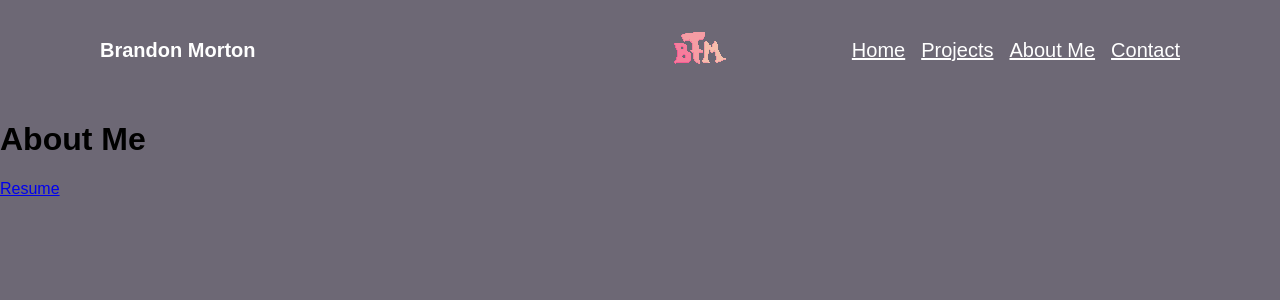
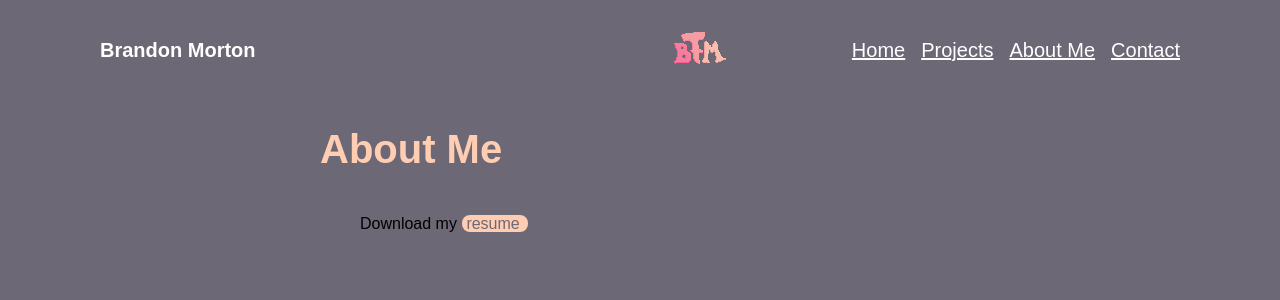
Before and after one commit to btmortondev/Website-Portfolio, a React (Create React App) app: page /about in a window 1280 px wide. Shown: the top 300 px of the page. Built offline with nearby package versions, Linux system fonts and the light colour scheme; the HTML template or start-up script is replaced by a standard one; a web font is replaced by a local one.

Commit message:
About page setup
I started on setting up the content that will be going on the about page. I have 1/3 of the contact fold done with.

```diff
--- a/src/About.css
+++ b/src/About.css
@@ -1,3 +1,47 @@
 .about-content {
     padding-top: 100px;
+    display: flex;
+    flex-direction: column;
+    justify-content: center;
+    width: 50%;
+    margin-left: 25%;
 }
+
+.about-title {
+    color: var(--website-color-4);
+    font-size: 40px;
+}
+
+.about-first-fold {
+    display: flex;
+}
+
+.about-contact {
+    display: flex;
+    align-items: center;
+    list-style: none;
+}
+
+.about-contact-li {
+    color: white;
+}
+
+.resume-link {
+    color: var(--website-background);;
+    align-items: center;
+    padding-right: 8px;
+    text-decoration: none;
+    background-color: var(--website-color-4);
+    border-radius: 8px;
+    margin-left: 5px;
+}
+
+.resume-link:hover {
+    color: var(--website-background);
+    background-color: white;
+
+}
+
+.resume-link:visited {
+    text-decoration: none;
+}
--- a/src/About.js
+++ b/src/About.js
@@ -4,8 +4,21 @@ import Resume from './Content/BTM-21-Resume.pdf';
 const About = () => {
     return (
         <div className="about-content">
-            <h1>About Me</h1>
-            <a href= { Resume } target="_blank" rel="noreferrer">Resume</a>
+            <h1 className="about-title" >About Me</h1>
+            <div className="about-first-fold" >
+                <ul className="about-contact" >
+                    <li className="about-contact-li" >
+
+                    </li>
+                    <li className="about-contact-li" >
+
+                    </li>
+                    <li  >
+                        Download my
+                        <a className="resume-link" href= { Resume } target="_blank" rel="noreferrer"> resume </a>
+                    </li>
+                </ul>
+            </div>
         </div>
      );
 }
```
